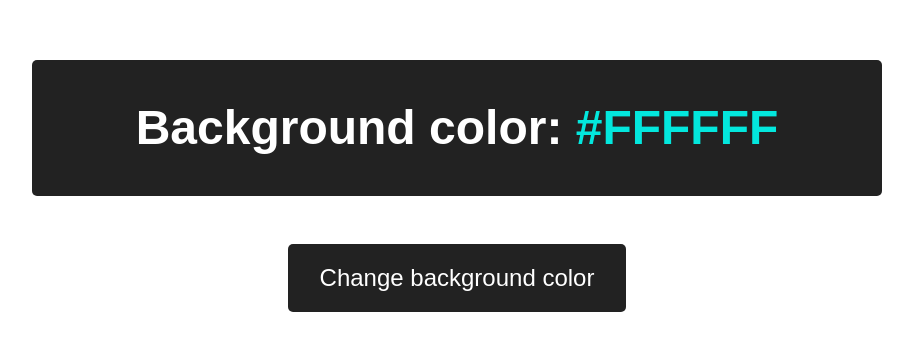
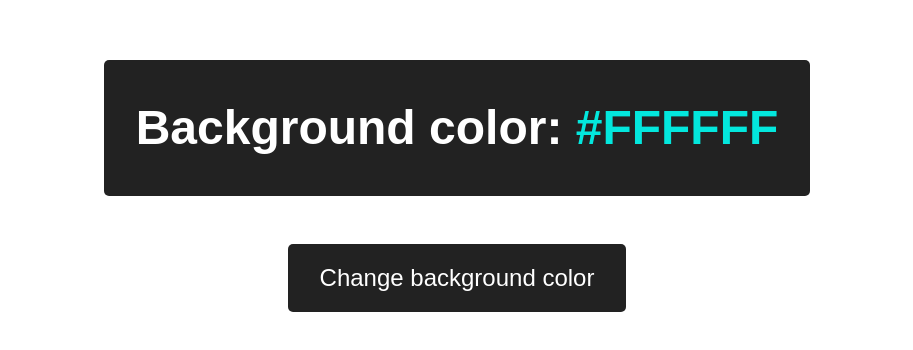
Before and after one commit to LucianFE/background-color-flipper, a plain HTML site: page index.html in a window 1280 px wide. Shown: the part 214-564 px from the top of the page, without its empty margins (183-1096 px from the left). Drawn offline with Linux system fonts and the light colour scheme.

Commit message:
Update main.css

```diff
--- a/assets/css/main.css
+++ b/assets/css/main.css
@@ -71,14 +71,14 @@ body {
   background-color: #ffffff;
 }
 h1 {
-  width: 850px;
   text-align: center;
   font-size: 3rem;
   font-weight: 800;
   background-color: #222;
   color: white;
-  padding-block: 2rem;
+  padding: 2rem;
   border-radius: 5px;
+  margin-inline: 1rem;
 }
 span {
   color: #03e7dd;
```
